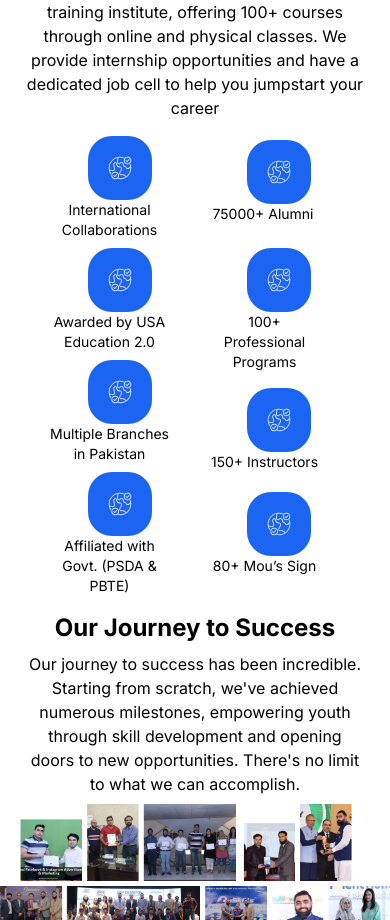
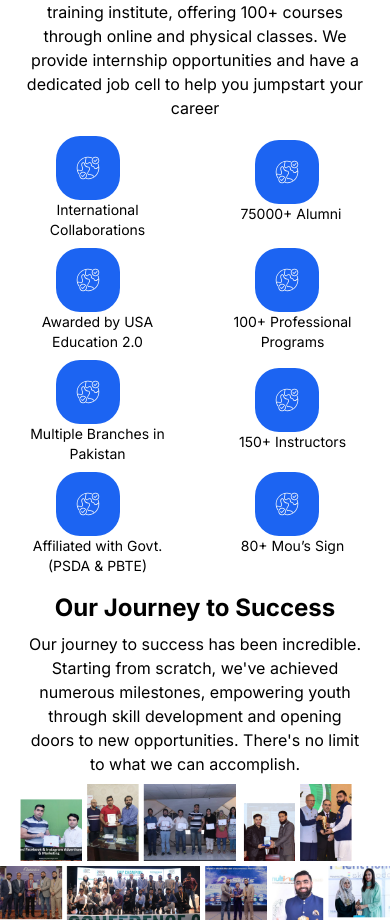
Before and after one commit to rahilazhar12/PNY, a React (Create React App) app: page / in a window 390 px wide. Shown: the part 948-1868 px from the top of the page. Built offline with nearby package versions, Linux system fonts and the light colour scheme.

Commit message:
second commit

```diff
--- a/src/Screens/Home.js
+++ b/src/Screens/Home.js
@@ -72,7 +72,7 @@ const Home = () => {
         </div>
       </section>
       {/* -------------------------------------------------------- */}
-      <section className='grid grid-cols-12 max-sm:ml-8 max-sm:mr-12'>
+      <section className='grid grid-cols-12'>
         <div className='lg:col-span-12  md:space-y-2 md:col-span-6  max-sm:space-y-2 max-sm:col-span-6 p-4 lg:flex  justify-center'>
           <div class="mainbox">
             <div class="roundedboxblue max-sm:ml-10  max-sm:w-16 max-sm:h-16  lg:w-20 lg:h-20 p-5 rounded-3xl bg-blue-600 flex justify-center lg:ml-20 ">
@@ -125,7 +125,7 @@ const Home = () => {
                 <img src={logo1} />
               </div>
             </div>
-            <div class="max-sm:text-sm md:text-center max-sm:w-28 max-sm:text-center lg:text-2xl lg:w-64">
+            <div class="max-sm:text-sm md:text-center max-sm:w-28 max-sm:text-center lg:text-2x max-sm:ml-5">
               <p>75000+ Alumni</p>
             </div>
           </div>
```
